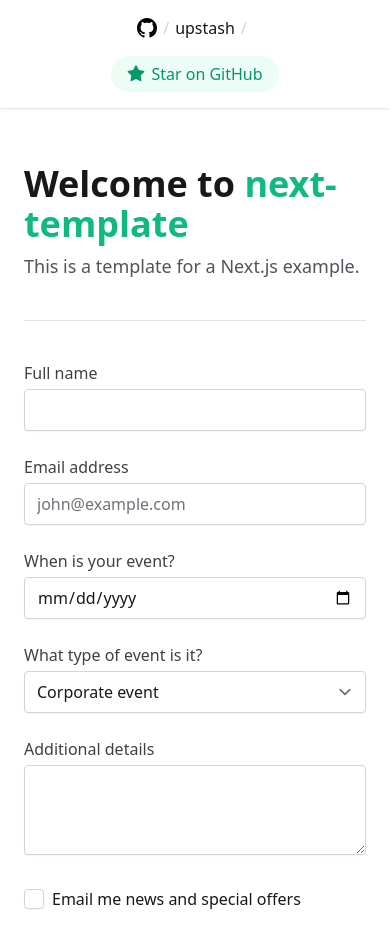
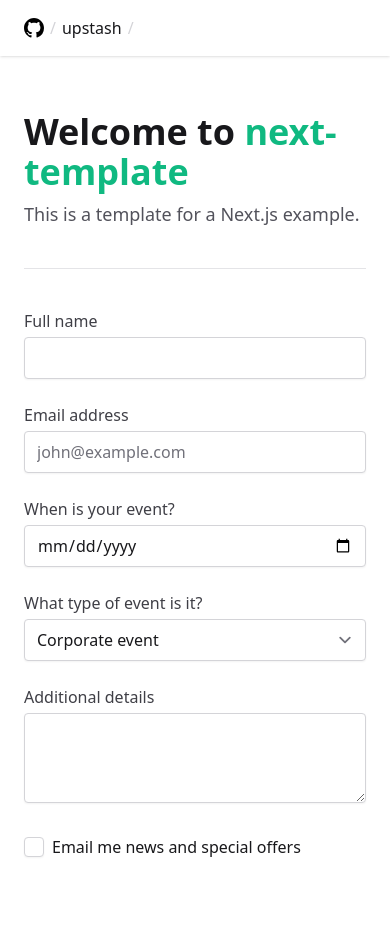
Before and after one commit to upstash/next-template, a Next.js app: page / in a window 390 px wide. Shown: the top 948 px of the page. After the commit the page ends 919 px from the top, so only its background shows below. Built offline with nearby package versions, Linux system fonts and the light colour scheme.

Commit message:
fix header

```diff
--- a/components/Header.tsx
+++ b/components/Header.tsx
@@ -3,9 +3,9 @@ import StarButton from "./StarButton";
 
 export default function Header() {
   return (
-    <header className="flex flex-col sm:flex-row justify-center sm:justify-start items-center py-4 px-6 shadow">
+    <header className="flex items-center py-4 px-6 shadow">
       <Breadcrumb/>
-      <div className="mt-4 sm:ml-auto sm:mt-0">
+      <div className="hidden sm:block ml-auto">
         <StarButton/>
       </div>
     </header>
```
